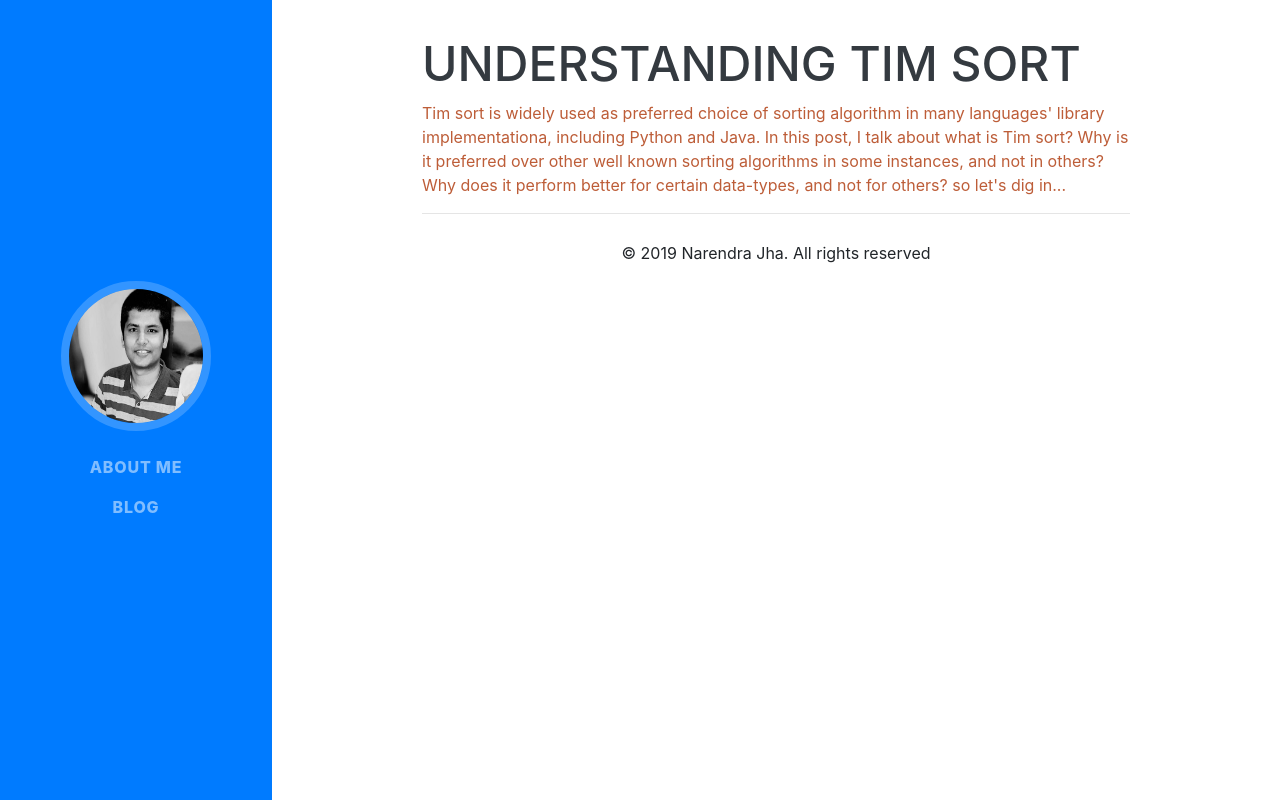
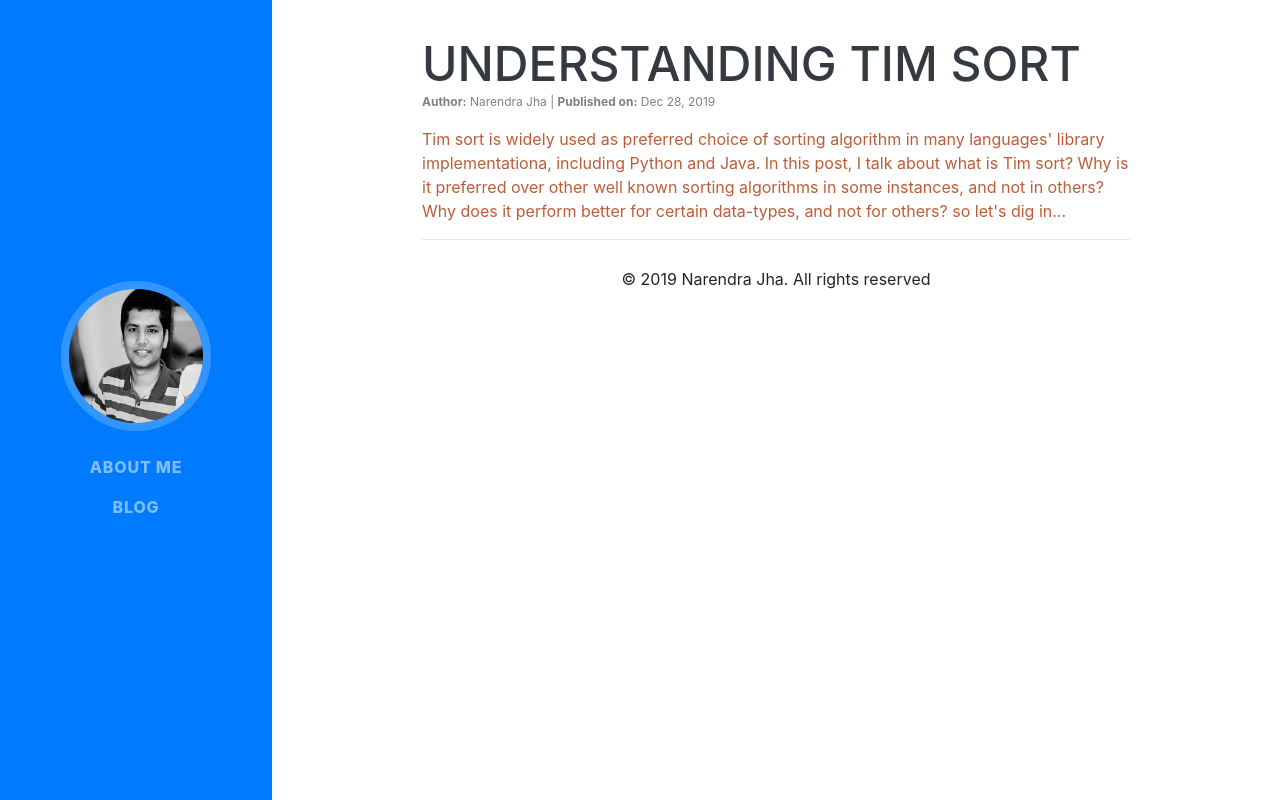
Before and after one commit to naren-jha/naren-jha.github.io, a website with bundled scripts: page blog.html in a window 1280 px wide. Built offline with nearby package versions, Linux system fonts and the light colour scheme; a web font is replaced by a local one.

Commit message:
adds author and published on options for blog-post-item

```diff
--- a/blog.html
+++ b/blog.html
@@ -73,6 +73,9 @@
 		<h2 class="blog-title">
 			Understanding Tim Sort
 		</h2>
+		<p class="subtitle">
+			<span class="bold">Author:</span> Narendra Jha | <span class="bold">Published on:</span> Dec 28, 2019
+		</p>
 		<p class="blog-description">
 			Tim sort is widely used as preferred choice of sorting algorithm in many languages' library implementationa, including Python and Java. In this post, I talk about what is Tim sort? Why is it preferred over other well known sorting algorithms in some instances, and not in others? Why does it perform better for certain data-types, and not for others? so let's dig in...
 		</p>
--- a/css/blog.css
+++ b/css/blog.css
@@ -19,6 +19,16 @@
 
  a.blog-list-item h2.blog-title {
     font-size: 48px;
+	margin-bottom: 0px;
+ }
+
+ a.blog-list-item p.subtitle {
+	 color: gray;
+	 font-size: 12px;
+ }
+
+ p.subtitle .bold {
+	 font-weight: bold;
  }
 
  a.blog-list-item:hover h2.blog-title {
```
